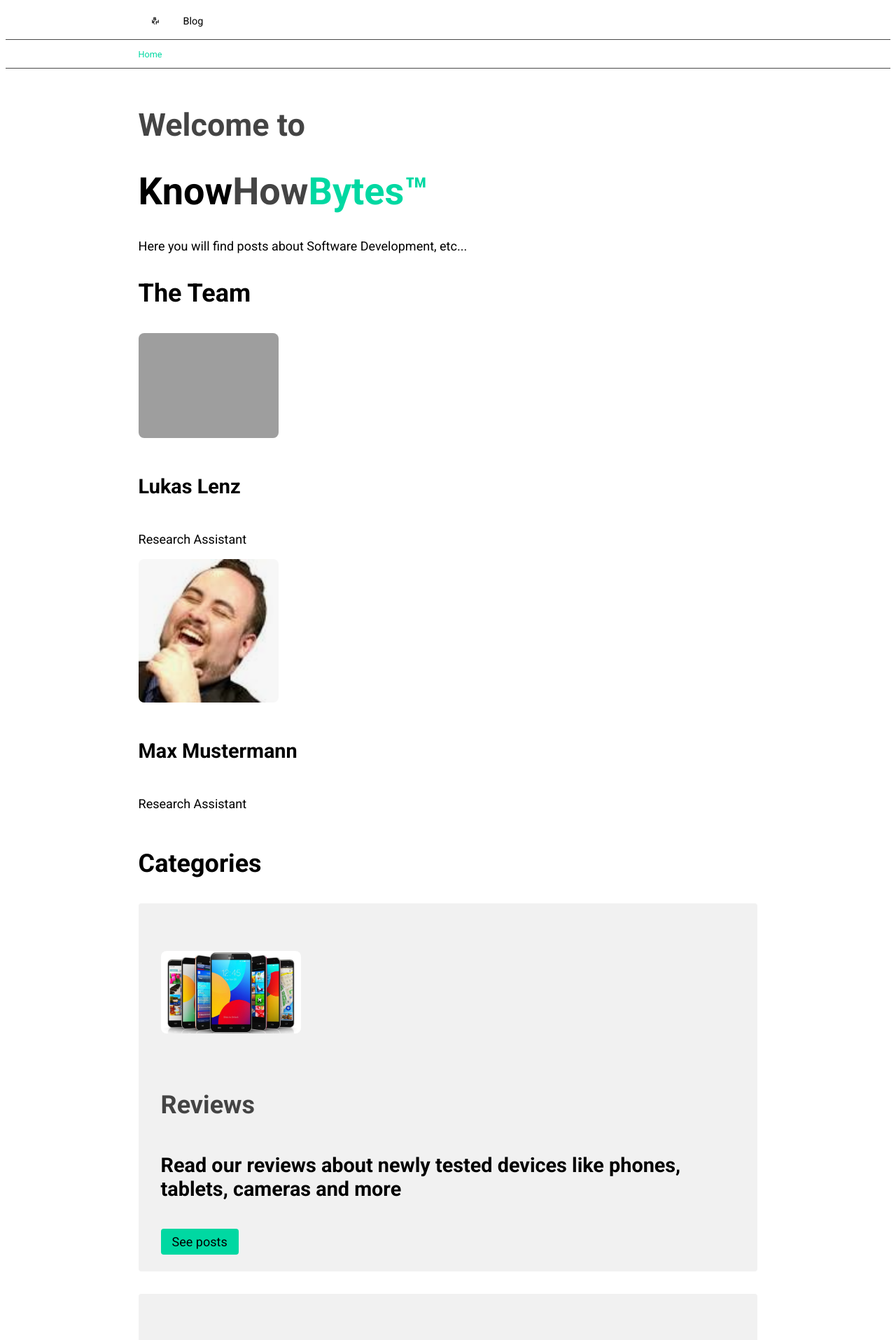
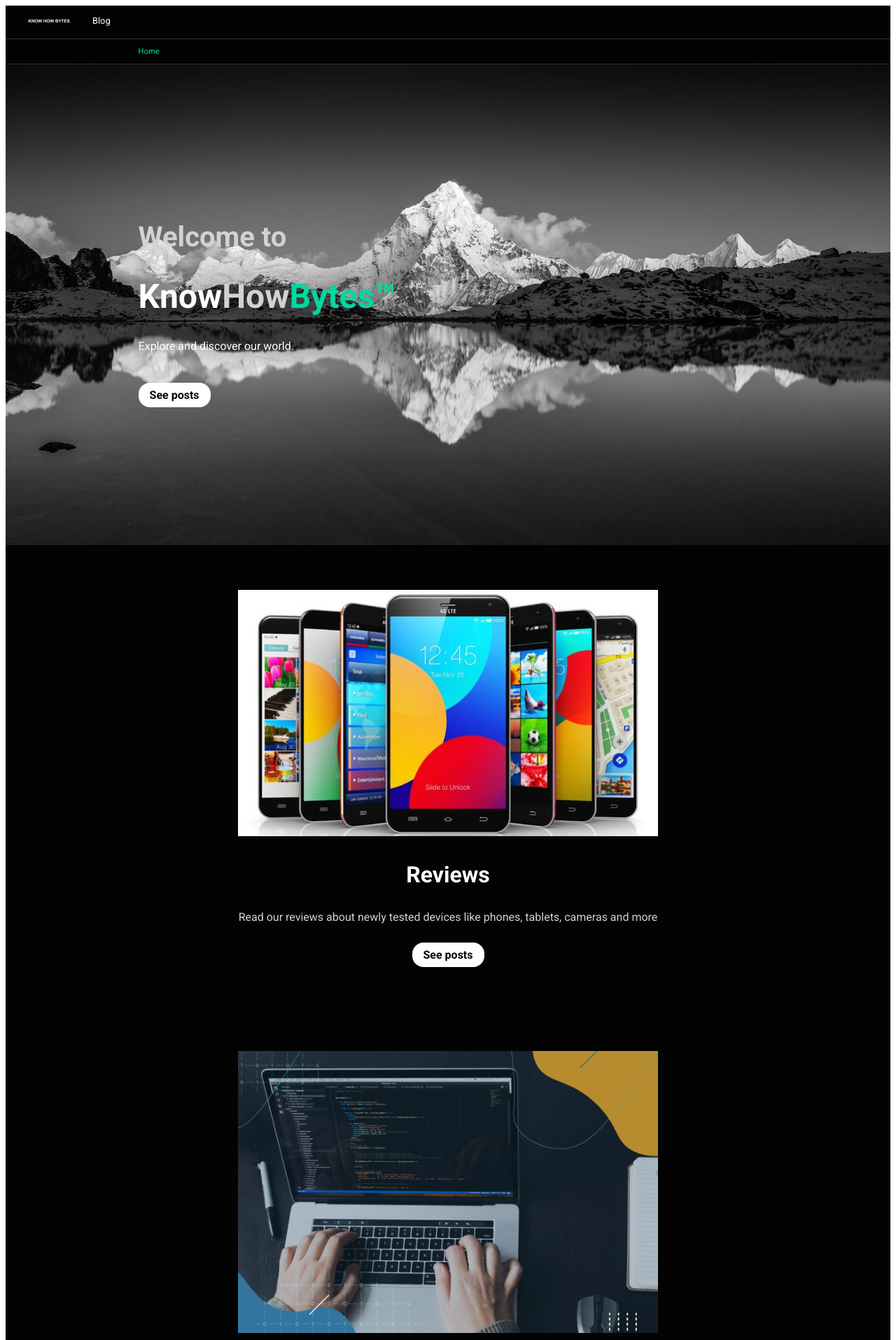
Before and after one commit to UniqueGithubUsername/KnowHowBytes, a Django app: page / in a window 1280 px wide. Shown: the top 1915 px of the page at 70% size. Run offline with Django 4.2, Linux system fonts and the light colour scheme; data comes from the database, SQL or seed files in the repository; both versions use the stored data as it was after the commit; grey boxes are pictures that could not be loaded.

Commit message:
beautiful

```diff
--- a/knowhowbytes/main/static/main/base.css
+++ b/knowhowbytes/main/static/main/base.css
@@ -1,8 +1,8 @@
 /* color scheme */
 :root {
-  --background: #FFF;
-  --background2: #f1f1f1;
-  --border: #484848;
+  --background: #030303;
+  --background2: #131313;
+  --border: #333333;
   --border1: #767676;
 
   --primary: #00d8a2;
@@ -15,7 +15,7 @@
 
   --white: #FFF;
   --white1: #f2f2f2;
-  --white2: #a2a2a2;
+  --white2: #d2d2d2;
   --white3: #868686;
   --white4: #d0d0d0;
 
@@ -29,7 +29,8 @@
 
 html {
   font-family: Roboto, Arial, sans-serif;
-  font-size: 18px;
+  font-size: 16px;
+  color: white;
 }
 
 a {
@@ -64,12 +65,16 @@
 }
 
 .w2 {
+  color: var(--white2);
+}
+
+.b2 {
   color: var(--black2);
 }
 
 /* NAVIGATION */
 .khb-nav {
-  padding: 0 15%;
+  padding: 0 16px;
   background-color: var(--background);
   overflow: hidden;
   border-bottom: 1px solid var(--border);
@@ -78,7 +83,7 @@
 .khb-nav a {
   float: left;
   display: block;
-  color: var(--black);
+  color: var(--white);
   text-align: center;
   padding: 14px 16px;
   text-decoration: none;
@@ -115,12 +120,20 @@
 }
 
 .khb-content-nav a, .khb-content-nav p {
-  color: var(--black2);
+  color: var(--white);
   display: inline-block;
 }
 
 .current {
   color: var(--primary) !important;
+}
+
+/* Fullsize content */
+.fullsize {
+  padding: 15%;
+  background-image: url("/static/main/mountain.jpg");
+  background-repeat: no-repeat;
+  background-size: cover;
 }
 
 /* Main content */
@@ -131,11 +144,10 @@
 }
 
 .khb-sticker {
-	border-radius: 4px;
-	text-align: left;
-	padding: 32px;
-	background-color: var(--background2);
-	margin-bottom: 32px;
+	text-align: center;
+	padding: 64px 32px;
+  color: white;
+	background-color: var(--background);
 }
 
 .khb-img {
@@ -164,10 +176,15 @@
 }
 
 .khb-link {
-	border-radius: 4px;
+  font-weight: bolder;
+	border-radius: 16px;
 	padding: 8px 16px;
-	background-color: var(--primary);
-	color: #000;
+	background-color: var(--white);
+	color: var(--black);
+}
+
+.khb-link:hover {
+  background-color: var(--white3);
 }
 
 /* Cards */
@@ -201,14 +218,14 @@
 .khb-card-title {
   padding: 8px;
   font-size: 1.2rem;
-  color: var(--black);
+  color: var(--white);
   font-weight: bold;
 }
 
 .khb-card-desc {
   padding: 8px;
   font-size: 0.8rem;
-  color: var(--black2);
+  color: var(--white2);
 }
 
 /* Footer */
--- a/knowhowbytes/main/templates/main/base.html
+++ b/knowhowbytes/main/templates/main/base.html
@@ -20,13 +20,15 @@
 </head>
 <body>
   <div class="khb-nav" id="khb-nav">
-    <a href="{% url 'home' %}"><img class="nav-logo" src="{% static 'main/logo.png' %}"></a>
+    <a href="{% url 'home' %}"><img class="nav-logo" src="{% static 'main/khb-logo2.png' %}"></a>
     <a href="{% url 'blog' %}">Blog</a>
   </div>
 
   <div class="khb-content-nav">
     {% block contentnav %}{% endblock %}
   </div>
+
+  {% block fullsize %}{% endblock %}
 
   <div class="khb-content">
     {% block content %}{% endblock %}
@@ -43,13 +45,13 @@
     <h1>Know<span class="w2">How</span><span class="current">Bytes™</span></h1>
     <div class="row">
       <div class="col m">
-        <p>About us</p>
+        <h6>About us</h6>
         <p><a class="w2" href="{% url 'about' %}">Know How Bytes</a></p>
         <p><a class="w2" href="{% url 'about' %}#authors">Authors</a></p>
         <p><a class="w2" href="{% url 'about' %}#contact">Contact</a></p>
       </div>
       <div class="col m">
-        <p>Socials</p>
+        <h6>Socials</h6>
         <p><a class="w2" href="#"><i class="fa fa-instagram" aria-hidden="true"></i> Instagram</a></p>
         <p><a class="w2" href="#"><i class="fa fa-youtube-square" aria-hidden="true"></i> Youtube</a></p>
         <p><a class="w2" href="#"><i class="fa fa-facebook-square" aria-hidden="true"></i> Facebook</a></p>
--- a/knowhowbytes/main/templates/main/home.html
+++ b/knowhowbytes/main/templates/main/home.html
@@ -7,36 +7,25 @@
 <p><a class="current" href="{% url 'home' %}">Home</a></p>
 {% endblock %}
 
-{% block content %}
-<h2 class="w2">Welcome to</h2>
-<h1>Know<span class="w2">How</span><span class="current">Bytes™</span></h1>
-<p>Here you will find posts about Software Development, etc...</p>
-<h3>The Team</h3>
-{% for author in authors %}
-<div class="row">
-	<div class="col m">
-		<img class="khb-img" src="{{ author.img.url }}">
-	</div>
-	<div class="col m">
-		<h5>{{author.name}}</h5>
-		<p>{{author.desc}}</p>
-	</div>
+{% block fullsize %}
+<div class="fullsize">
+	<h2 class="w2">Welcome to</h2>
+	<h1>Know<span class="w2">How</span><span class="current">Bytes™</span></h1>
+	<p>Explore and discover our world.</p>
+	<br>
+	<p><a class="khb-link" href="{% url 'blog' %}">See posts</a></p>
 </div>
-{% endfor %}
 
-<h3>Categories</h3>
 {% for category in categories %}
 <div class="khb-sticker">
-	<div class="row">
-		<div class="col s">
-			<h3><img class="khb-img" src="{{ category.img.url }}"></h3>
-		</div>
-		<div class="col l">
-			<h3 class="w2">{{category.name}}</h3>
-			<h5>{{category.desc}}</h5>
-			<a class="khb-link" href="{% url 'category' category.slug %}">See posts</a>
-		</div>
-	</div>
+	<img class="s" src="{{ category.img.url }}">
+	<h3>{{category.name}}</h3>
+	<p class="w2">{{category.desc}}</p>
+	<br>
+	<a class="khb-link" href="{% url 'category' category.slug %}">See posts</a>
 </div>
 {% endfor %}
 {% endblock %}
+
+{% block content %}
+{% endblock %}
```
Also changed, not shown: knowhowbytes/main/templates/main/post.html (+4 -5 lines), knowhowbytes/db.sqlite3, knowhowbytes/main/static/main/django.png (added), knowhowbytes/main/static/main/gopro.jpg (added), knowhowbytes/main/static/main/mountain.jpg (added), knowhowbytes/main/static/main/reviews.jfif (added), knowhowbytes/main/static/main/software.jpg (added), knowhowbytes/media/category-img/reviews.jfif (added), knowhowbytes/media/category-img/software.jpg (added), knowhowbytes/media/post-img/django.png (added), knowhowbytes/media/post-img/django_OLU7aiw.png (added), knowhowbytes/media/post-img/django_pQJdKCx.png (added), knowhowbytes/media/post-img/django_xvcz3KM.png (added), knowhowbytes/media/post-img/gopro.jpg (added).
